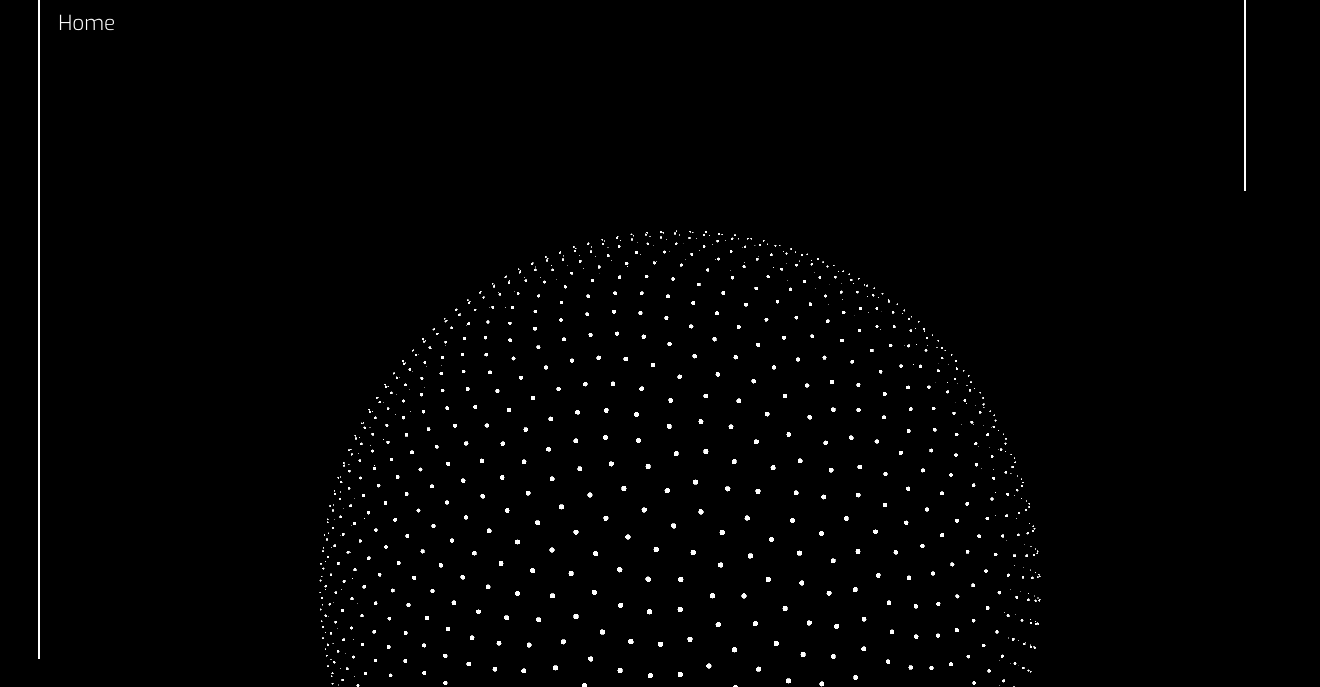
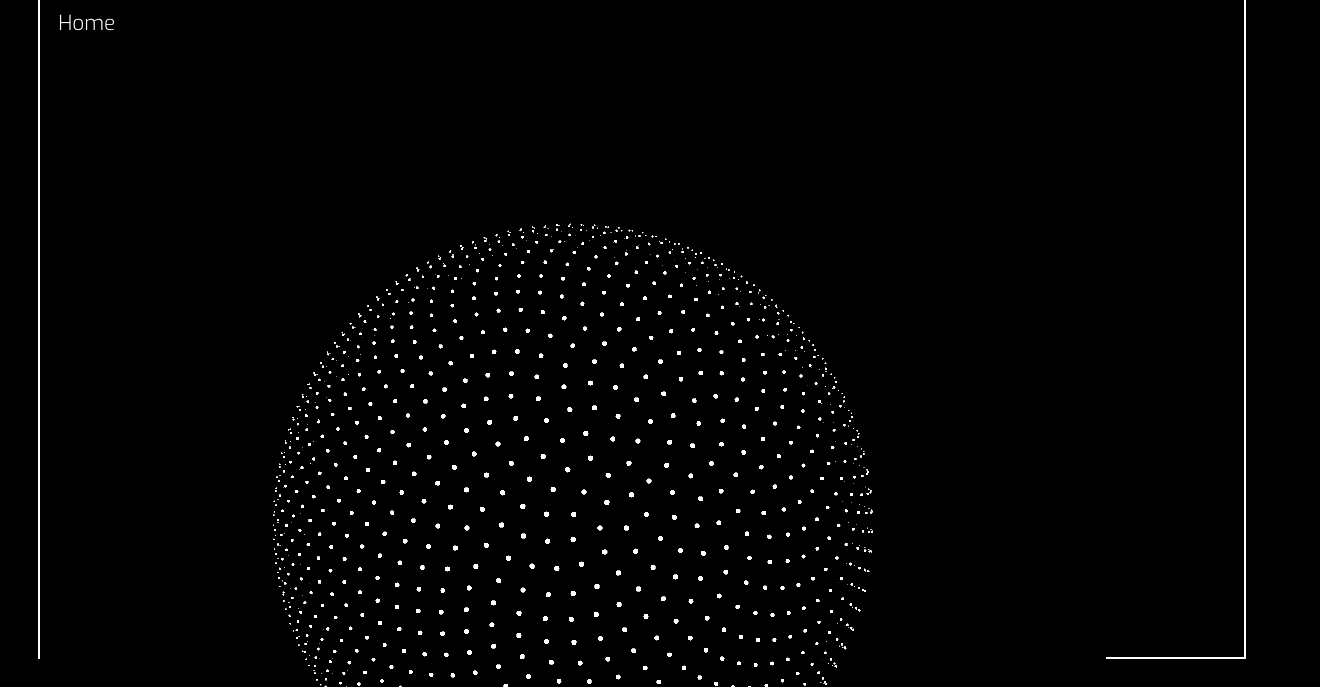
Before and after one commit to sid-sancheti/personal-website, an Astro site: page / in a window 1280 px wide. Shown: the part 113-800 px from the top of the page, 1320 px wide, since content can reach past the window. Built offline with nearby package versions, Linux system fonts and the light colour scheme; Astro itself is replaced by a stand-in of ours.

Commit message:
Adjust sphere positioning and canvas size for better centering

```diff
--- a/src/components/Sphere.astro
+++ b/src/components/Sphere.astro
@@ -1,5 +1,6 @@
 ---
 ---
+<!-- This is where we need to adjust in order to center the sphere can trim scope. -->
 <div id="webgl-container">
   <canvas id="webgl-canvas"></canvas>
 </div>
--- a/src/scripts/sphere.js
+++ b/src/scripts/sphere.js
@@ -11,7 +11,7 @@
 uniform mat4 rotation;
 void main() {
   gl_Position = rotation * vec4(aPos, 1.0);
-  gl_PointSize = (gl_Position.z + 0.5) / 0.25;     // Map z: [-1, 1] to PointSize: [0, ]
+  gl_PointSize = (gl_Position.z + 0.5) / 0.25;     // Map z: [-1, 1] to PointSize: [0, 6]
 }`;
 
 var fragmentShaderText = `#version 300 es
@@ -79,8 +79,8 @@
 
   // Resize the canvas to match the window size
   const resizeCanvas = () => {
-    canvas.width = window.innerWidth;
-    canvas.height = window.innerHeight;
+    canvas.width = window.innerWidth / 1.2;
+    canvas.height = window.innerHeight / 1.2;
 
     // Center the viewport
     var min = canvas.width < canvas.height ? canvas.width : canvas.height;
```
